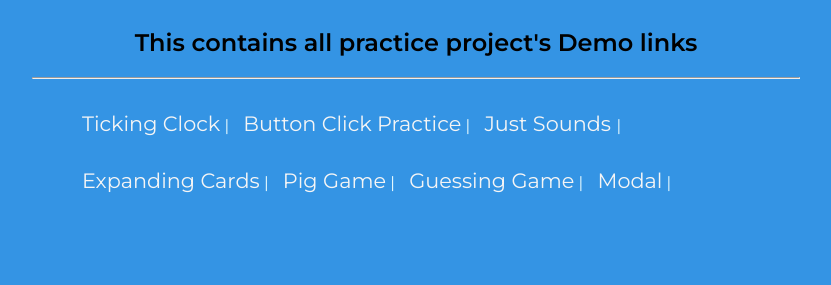
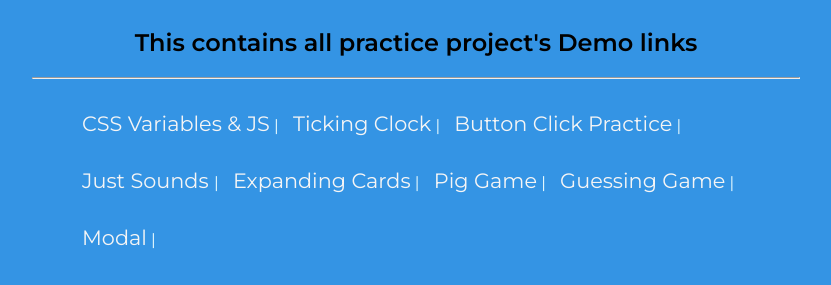
Before and after one commit to redprakash/practiceprojects, a plain HTML site: page index.html in a window 1280 px wide. Shown: the whole page, without its empty margins (224-1055 px from the left). Drawn offline with Linux system fonts and the light colour scheme.

Commit message:
css variables link

```diff
--- a/index.html
+++ b/index.html
@@ -17,6 +17,14 @@
       </section>
       <section class="project-list">
         <ul>
+          <li>
+            <a
+              href="https://redprakash.github.io/practiceprojects/cssvariablesandjs/"
+              target="_blank"
+              >CSS Variables & JS</a
+            >
+          </li>
+
           <li>
             <a
               href="https://redprakash.github.io/practiceprojects/clock/"
```
